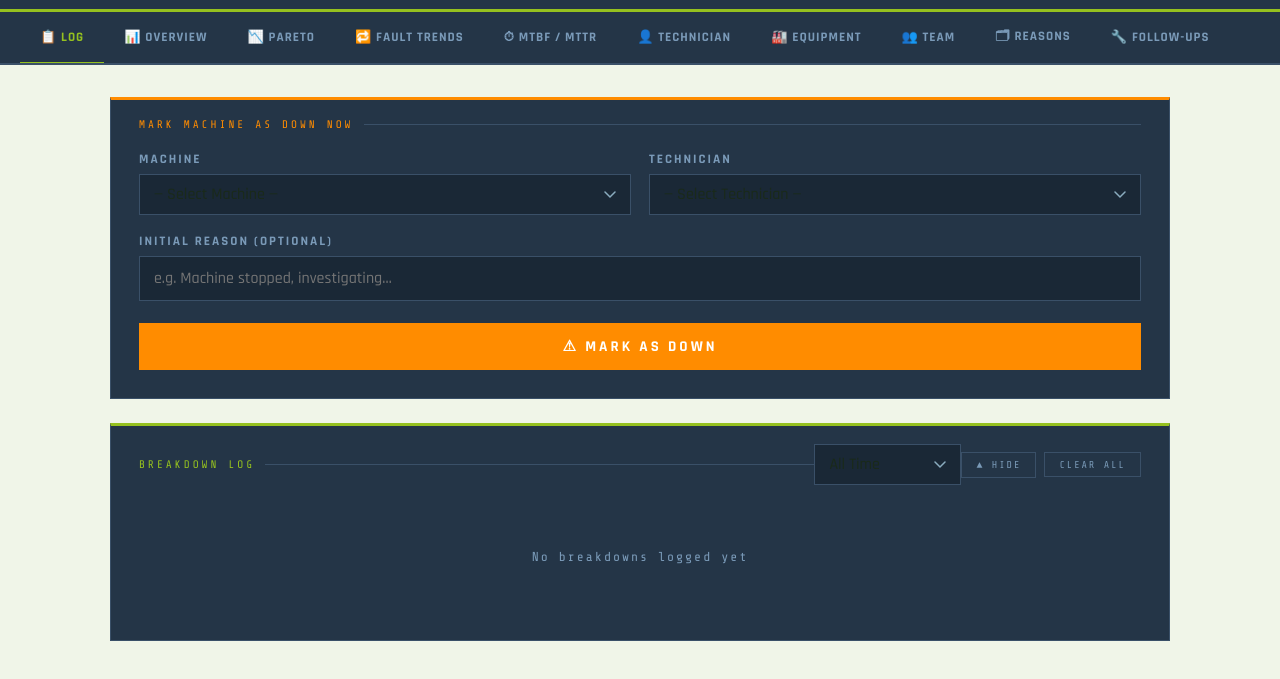
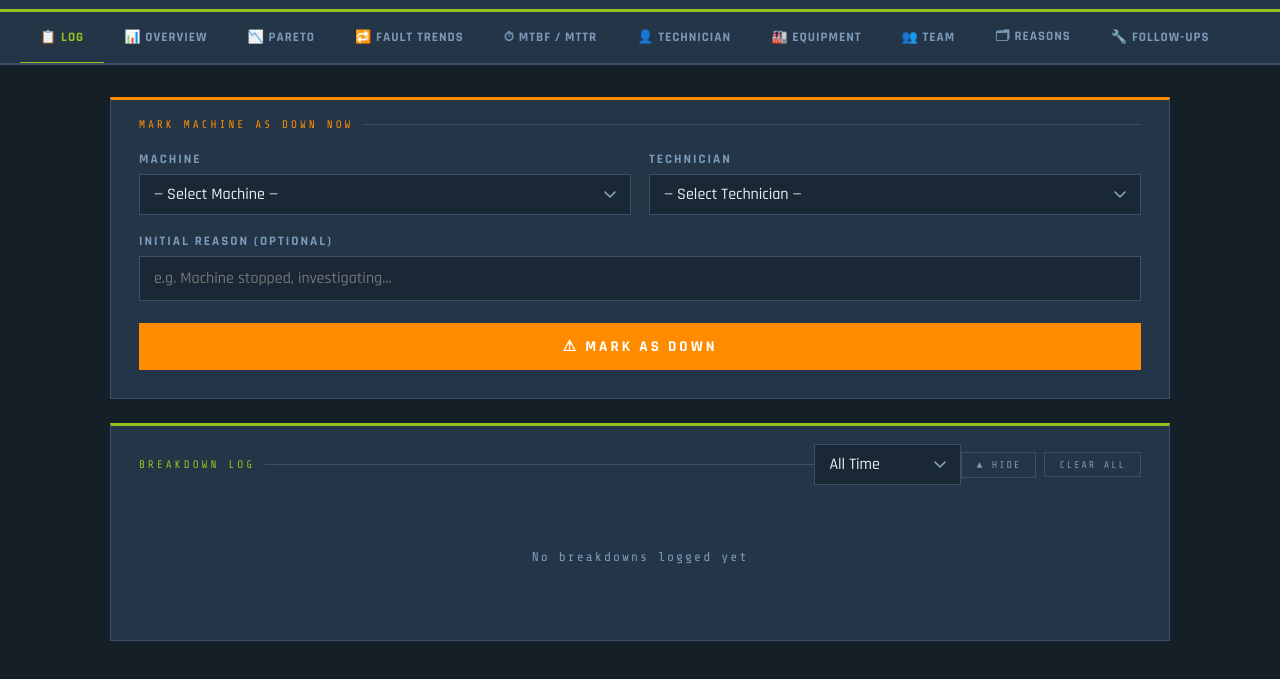
Before and after one commit to atouliatos47/Breakdown-Logger, a website: page public/index.html in a window 1280 px wide. Shown: the part 123-802 px from the top of the page. Drawn offline with nearby package versions, Linux system fonts and the light colour scheme; no server answers.

```diff
--- a/public/css/style.css
+++ b/public/css/style.css
@@ -1,14 +1,14 @@
 @import url('https://fonts.googleapis.com/css2?family=Rajdhani:wght@400;500;600;700&family=Share+Tech+Mono&display=swap');
 
 :root {
-  --bg: #f0f5e8;
+  --bg: #141f28;
   --surface: #243547;
   --panel: #1a2836;
   --border: #3a5068;
   --accent: #95C11F;
   --accent-dk: #739618;
   --red: #e04040;
-  --text: #1a2a1a;
+  --text: #e8f0f7;
   --muted: #7a9ab8;
   --green-ok: #27ae60;
   --font-hd: 'Rajdhani', sans-serif;
```
